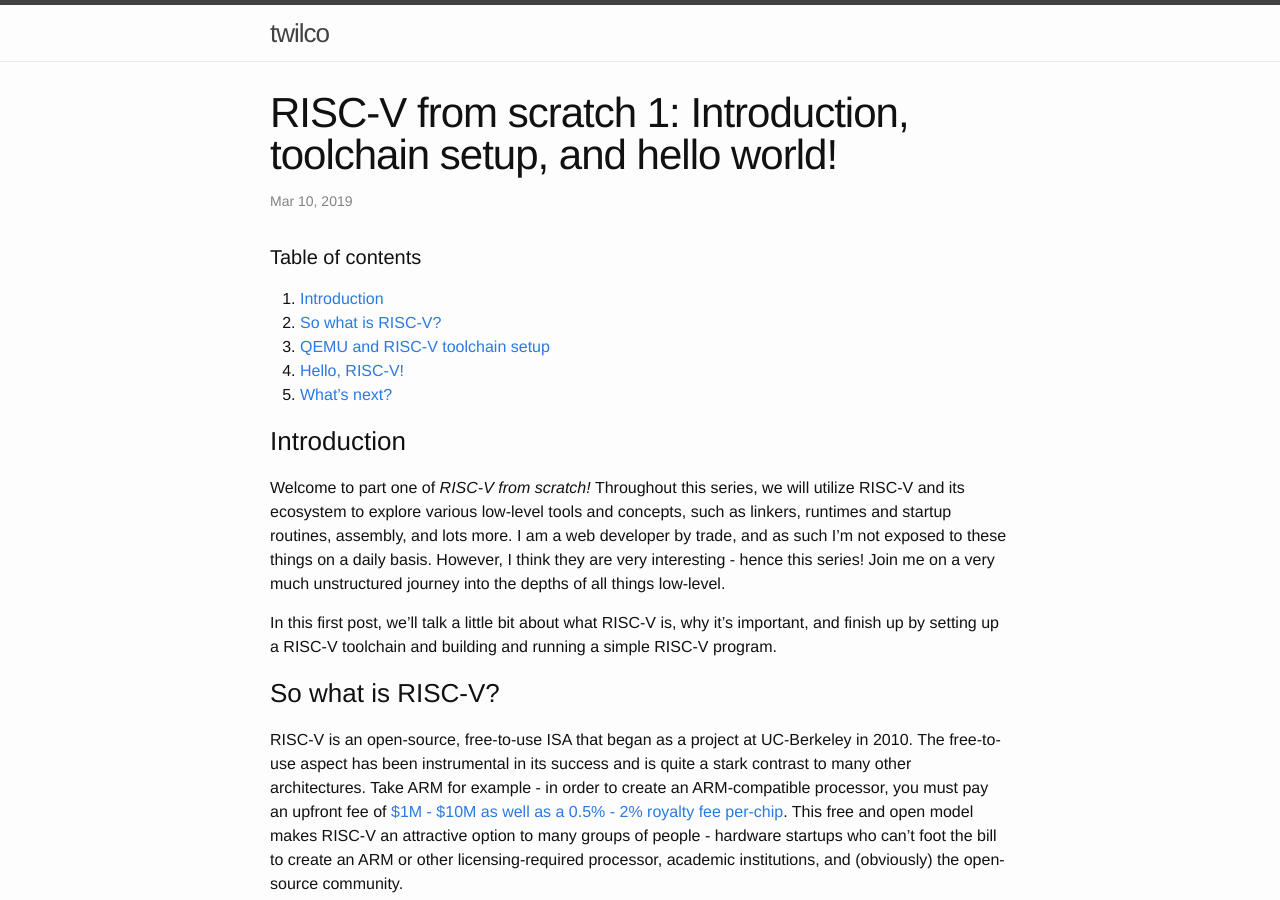
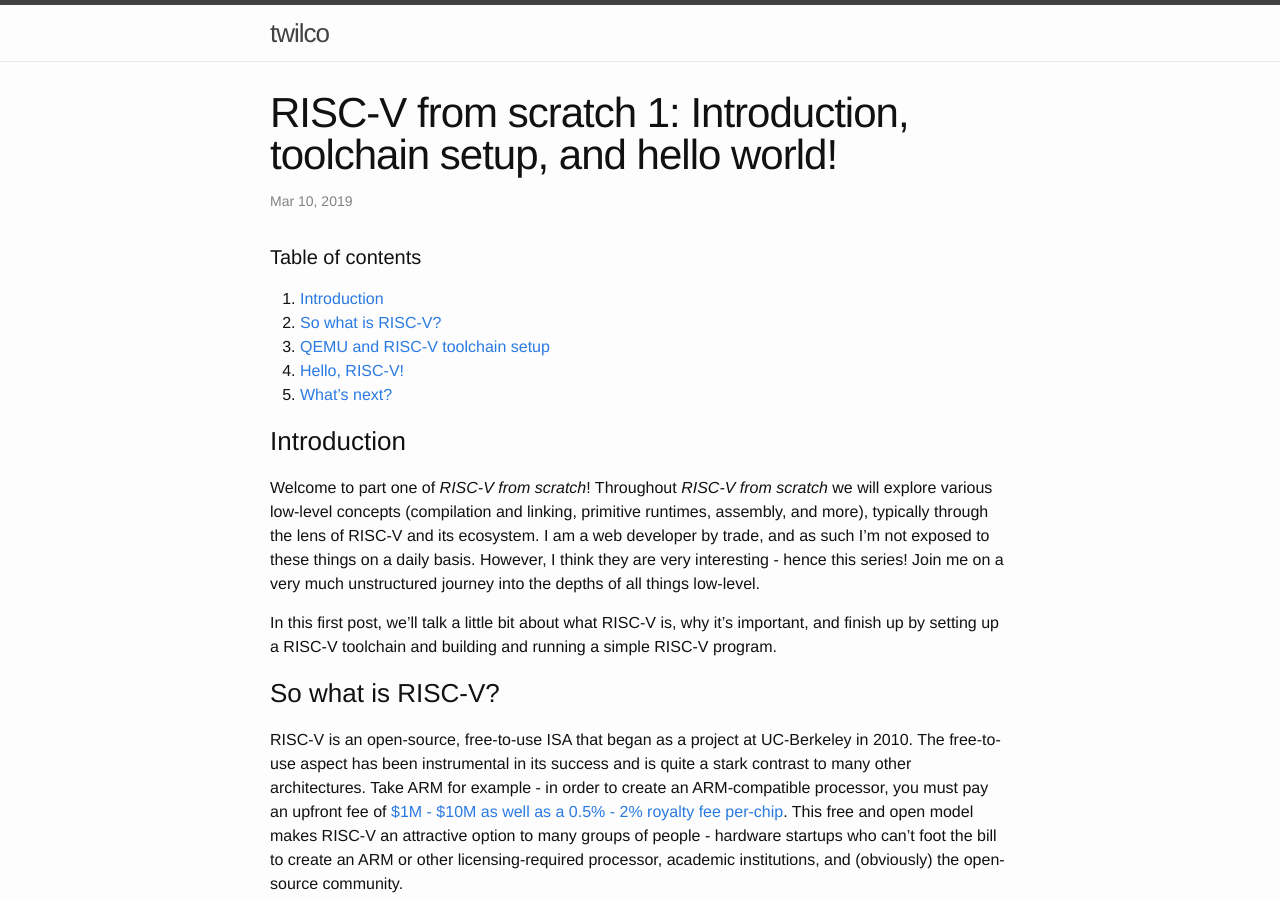
Before and after one commit to twilco/twilco.github.io, a Jekyll site: the page built from _posts/2019-03-10-riscv-from-scratch-1.markdown, in a window 1280 px wide and 900 px high. Built offline with Jekyll 4.4.1, drawn with Linux system fonts in a browser that asks for light colours.

Commit message:
Rework series introduction a bit

```diff
--- a/_posts/2019-03-10-riscv-from-scratch-1.markdown
+++ b/_posts/2019-03-10-riscv-from-scratch-1.markdown
@@ -12,7 +12,7 @@ categories: riscv toolchain
 
 ### Introduction
 
-Welcome to part one of *RISC-V from scratch!*  Throughout this series, we will utilize RISC-V and its ecosystem to explore various low-level tools and concepts, such as linkers, runtimes and startup routines, assembly, and lots more.  I am a web developer by trade, and as such I'm not exposed to these things on a daily basis.  However, I think they are very interesting - hence this series!  Join me on a very much unstructured journey into the depths of all things low-level.
+Welcome to part one of *RISC-V from scratch*!  Throughout *RISC-V from scratch* we will explore various low-level concepts (compilation and linking, primitive runtimes, assembly, and more), typically through the lens of RISC-V and its ecosystem.  I am a web developer by trade, and as such I'm not exposed to these things on a daily basis.  However, I think they are very interesting - hence this series!  Join me on a very much unstructured journey into the depths of all things low-level.
 
 In this first post, we'll talk a little bit about what RISC-V is, why it's important, and finish up by setting up a RISC-V toolchain and building and running a simple RISC-V program.
 
```
